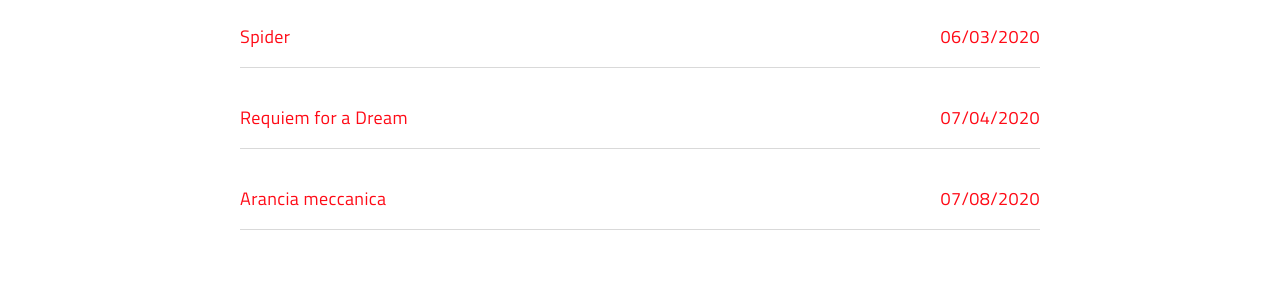
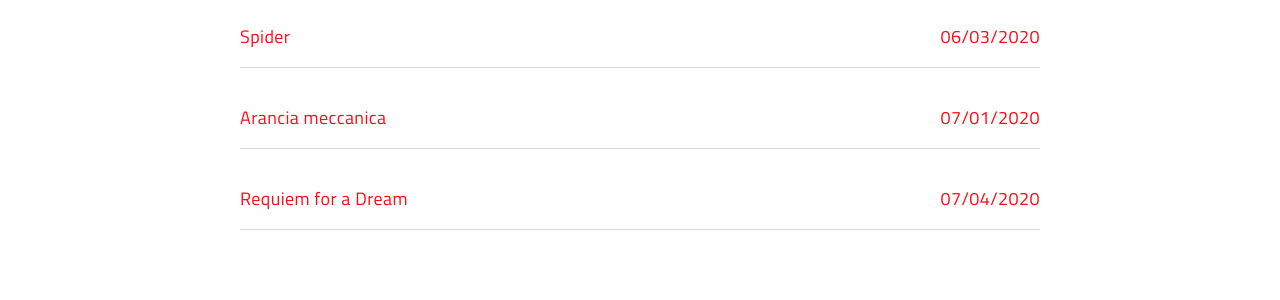
Before and after one commit to gallinaro/MarcoFilm, a Jekyll site: the page built from tags.html, in a window 1280 px wide and 900 px high, scrolled down 2140 px. Shown: the part 156-456 px from the top of the window. Built offline with Jekyll 4.4.1, drawn with Linux system fonts in a browser that asks for light colours; a script that is not in the unit is left out; some of the changed text lies outside the part shown.

Commit message:
Update Posts “2020-07-08-arancia-meccanica”

```diff
--- a/_posts/2020-07-08-arancia-meccanica.md
+++ b/_posts/2020-07-08-arancia-meccanica.md
@@ -1,5 +1,5 @@
 ---
-date: 2020-07-08 14:26:02
+date: 2020-07-01 14:26:00
 layout: post
 title: Arancia meccanica
 subtitle: '"È buffo come i colori del vero mondo divengano veramente veri
```
